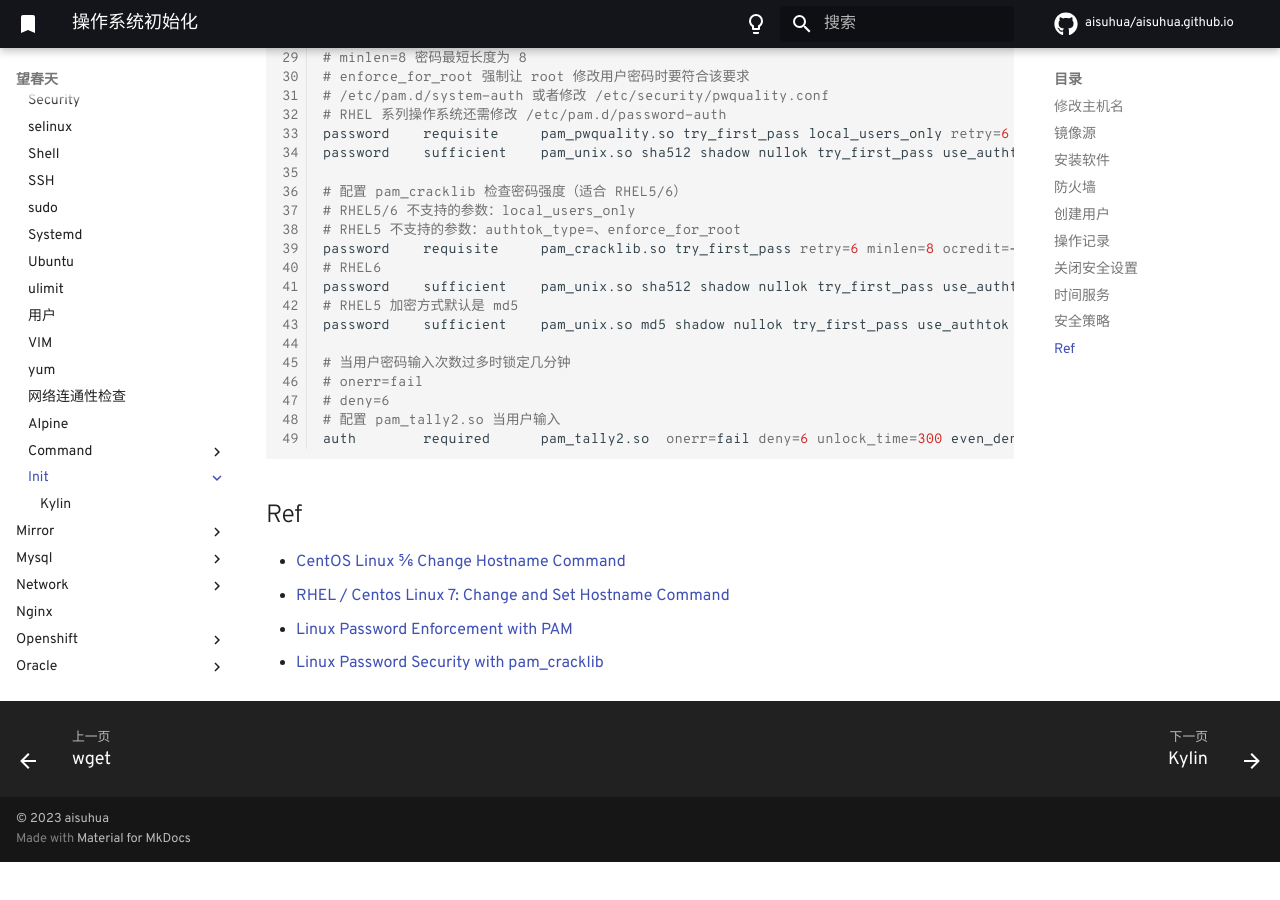
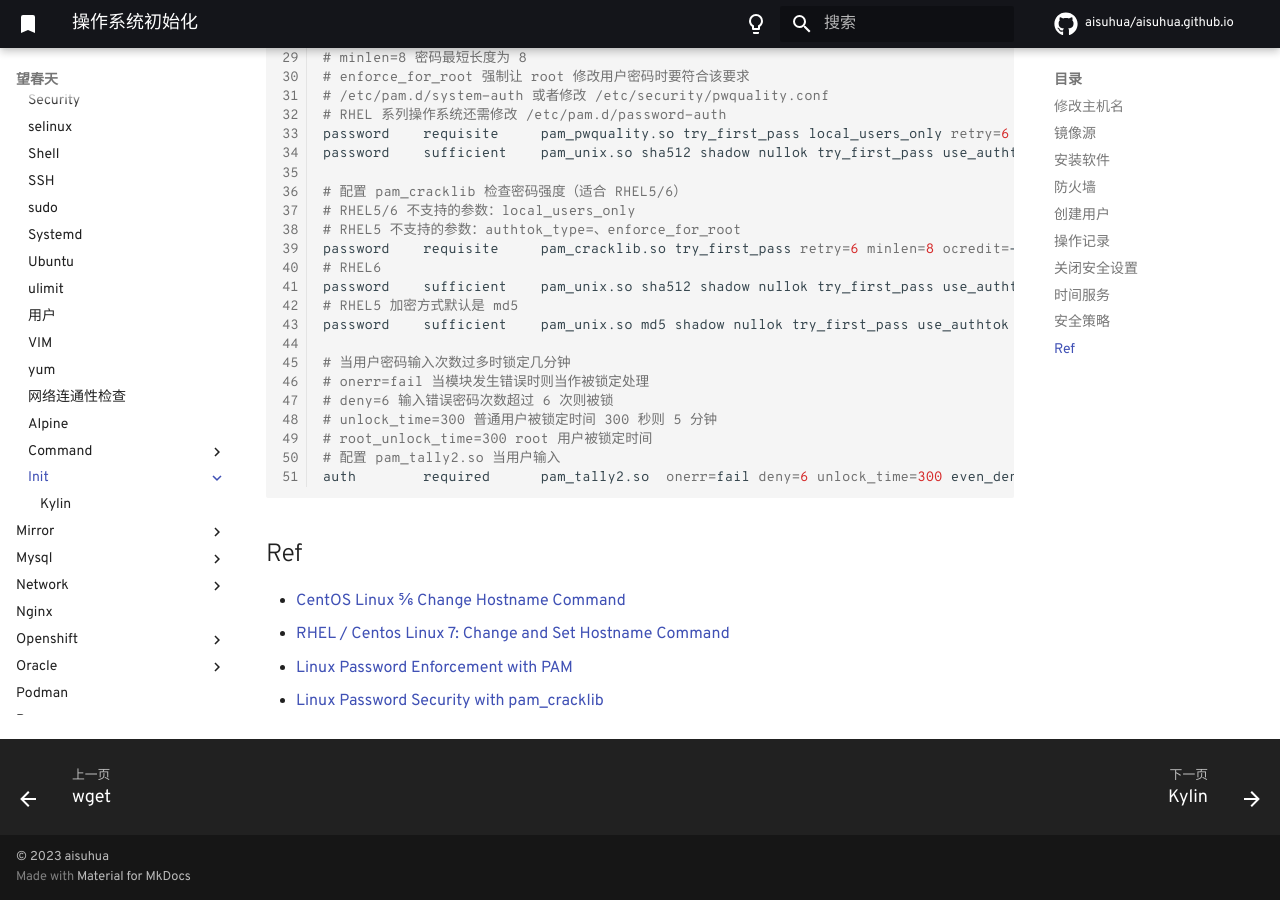
Before and after one commit to aisuhua/aisuhua.github.io, an MkDocs documentation site: the page built from docs/linux/init/README.md, in a window 1280 px wide and 900 px high, scrolled down 4266 px. Built offline with MkDocs 1.6.1 and Material for MkDocs 9.7.7, drawn with Linux system fonts in a browser that asks for light colours; comment, search, counter and statistics services are not loaded; before the commit the page ends 5128 px from its top, so only the background shows below that.

Commit message:
README.md

````diff
--- a/docs/linux/init/README.md
+++ b/docs/linux/init/README.md
@@ -227,8 +227,10 @@
 password    sufficient    pam_unix.so md5 shadow nullok try_first_pass use_authtok
 
 # 当用户密码输入次数过多时锁定几分钟
-# onerr=fail
-# deny=6
+# onerr=fail 当模块发生错误时则当作被锁定处理
+# deny=6 输入错误密码次数超过 6 次则被锁
+# unlock_time=300 普通用户被锁定时间 300 秒则 5 分钟
+# root_unlock_time=300 root 用户被锁定时间
 # 配置 pam_tally2.so 当用户输入
 auth        required      pam_tally2.so  onerr=fail deny=6 unlock_time=300 even_deny_root root_unlock_time=300
 ```
````
Also changed, not shown: docs/linux/pam.md (+4 -0 lines).
